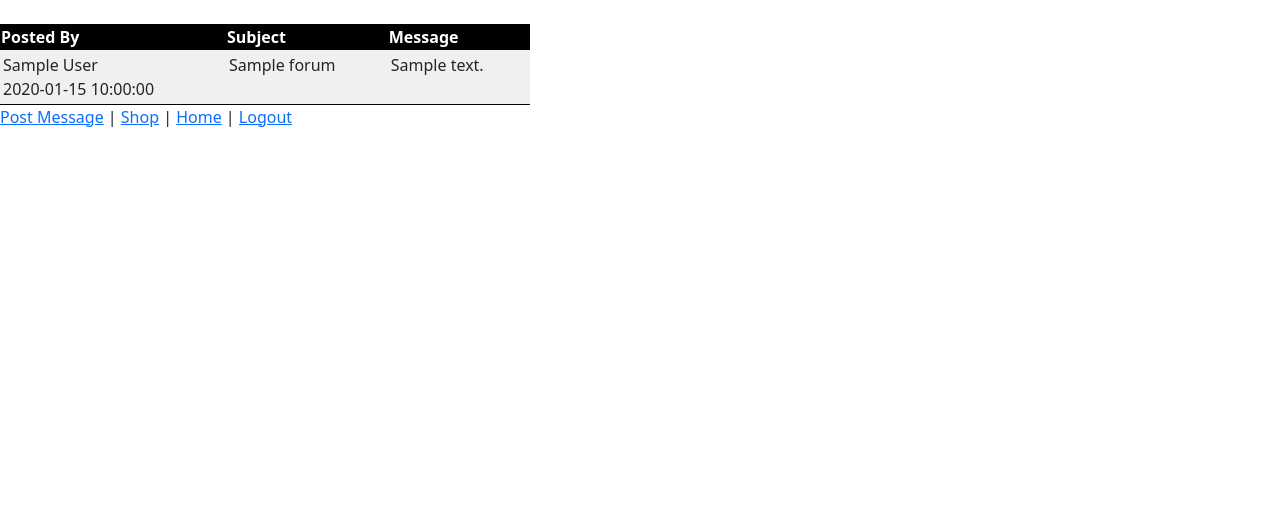
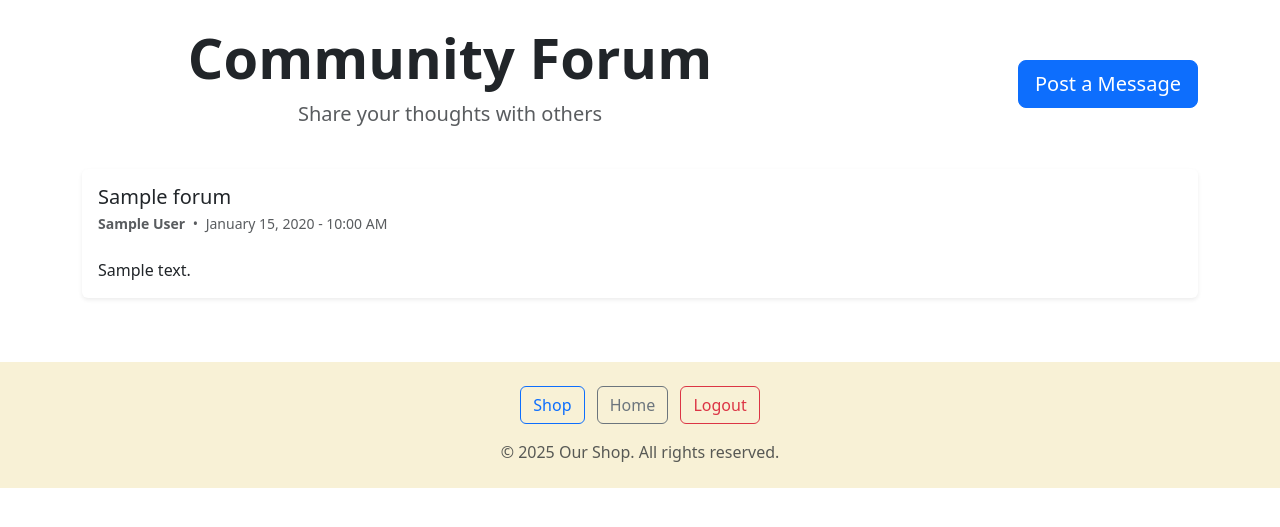
Before and after one commit to Ujjwal17-bot/webcamp-project, a PHP site: page /php/forum.php in a window 1280 px wide. Shown: the part 62-589 px from the top of the page. Run offline with PHP 8.4, Linux system fonts and the light colour scheme; the visitor is signed in with stand-in values (Sample User, id 1); tables that the repository leaves empty hold one stand-in row (values such as "Sample post").

Commit message:
Redesigned forum.php with Bootstrap responsive card layout and improved user interface.

```diff
--- a/forum.php
+++ b/forum.php
@@ -7,29 +7,81 @@ session_start() ;
 if ( !isset( $_SESSION[ 'user_id' ] ) ) { require ( 'login_tools.php' ) ; load() ; }
 
 # Set page title and display header section.
-$page_title = 'Forum' ;
+$page_title = 'Community Forum' ;
 include ( 'includes/header.html' ) ;
 
 # Open database connection.
 require ( 'connect_db.php' ) ;
 
+# Display hero section with title and post button
+echo '<div class="hero-section text-center mb-4">
+        <div class="container">
+          <div class="row align-items-center">
+            <div class="col-md-8">
+              <h1 class="display-4 fw-bold">Community Forum</h1>
+              <p class="lead text-muted">Share your thoughts with others</p>
+            </div>
+            <div class="col-md-4 text-md-end">
+              <a href="post.php" class="btn btn-primary btn-lg">
+                <i class="bi bi-plus-circle"></i> Post a Message
+              </a>
+            </div>
+          </div>
+        </div>
+      </div>';
+
+echo '<div class="container mb-5">';
+
 # Display body section, retrieving from 'forum' database table.
-$q = "SELECT * FROM forum" ;
+$q = "SELECT * FROM forum ORDER BY post_date DESC" ;
 $r = mysqli_query( $dbc, $q ) ;
 if ( mysqli_num_rows( $r ) > 0 )
 {
-  echo '<table><tr><th>Posted By</th><th>Subject</th><th id="msg">Message</th></tr>';
+  echo '<div class="row">';
   while ( $row = mysqli_fetch_array( $r, MYSQLI_ASSOC ))
   {
-    echo '<tr><td>' . $row['first_name'] .' '. $row['last_name'] . '<br>'. $row['post_date'].'</td>
-    <td>' . $row['subject'] . '</td><td>' . $row['message'] . '</td> </tr>';
+    echo '<div class="col-12 mb-3">
+            <div class="card shadow-sm">
+              <div class="card-body">
+                <div class="d-flex justify-content-between align-items-start mb-2">
+                  <div>
+                    <h5 class="card-title mb-1">' . htmlspecialchars($row['subject']) . '</h5>
+                    <p class="text-muted small mb-0">
+                      <strong>' . htmlspecialchars($row['first_name']) . ' ' . htmlspecialchars($row['last_name']) . '</strong>
+                      <span class="mx-1">•</span>
+                      ' . date('F j, Y - g:i A', strtotime($row['post_date'])) . '
+                    </p>
+                  </div>
+                </div>
+                <p class="card-text mt-3">' . nl2br(htmlspecialchars($row['message'])) . '</p>
+              </div>
+            </div>
+          </div>';
   }
-  echo '</table>' ;
+  echo '</div>';
 }
-else { echo '<p>There are currently no messages.</p>' ; }
+else
+{
+  echo '<div class="alert alert-info text-center" role="alert">
+          <h5 class="alert-heading">No messages yet. Be the first to post!</h5>
+          <hr>
+          <a href="post.php" class="btn btn-primary">Post a Message</a>
+        </div>' ;
+}
 
-# Create navigation links.
-echo '<p><a href="post.php">Post Message</a> | <a href="shop.php">Shop</a> | <a href="home.php">Home</a> | <a href="goodbye.php">Logout</a></p>' ;
+echo '</div>'; # Close container
+
+# Create navigation links with Bootstrap outline buttons
+echo '<footer class="site-footer text-center py-4 mt-5">
+        <div class="container">
+          <div class="mb-3">
+            <a href="shop.php" class="btn btn-outline-primary mx-1">Shop</a>
+            <a href="home.php" class="btn btn-outline-secondary mx-1">Home</a>
+            <a href="goodbye.php" class="btn btn-outline-danger mx-1">Logout</a>
+          </div>
+          <p class="text-muted mb-0">&copy; 2025 Our Shop. All rights reserved.</p>
+        </div>
+      </footer>';
 
 # Close database connection.
 mysqli_close( $dbc ) ;
```
